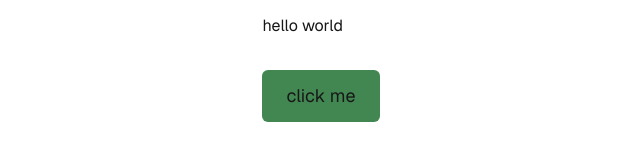
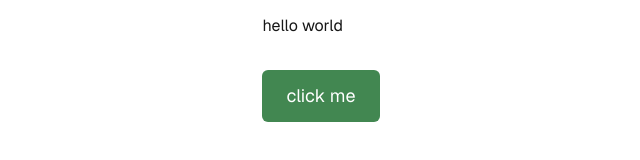
Before and after one commit to OutGame1/my_monster, a Next.js app: page / in a window 1280 px wide. Shown: the part 332-492 px from the top of the page, without its empty margins (319-959 px from the left). Built offline with nearby package versions, Linux system fonts and the light colour scheme.

Commit message:
added color to button

```diff
--- a/src/components/button.tsx
+++ b/src/components/button.tsx
@@ -7,21 +7,21 @@ function getSize (size: 'sm' | 'md' | 'lg' | 'xl'): string {
   }
 }
 
-function getVariant (variant: 'primary' | 'ghost' | 'underline' | 'outline'): string {
+function getVariant (variant: 'primary' | 'ghost' | 'underline' | 'outline', disabled: boolean): string {
   switch (variant) {
-    case 'primary': return 'bg-aqua-forest-500 hover:bg-aqua-forest-600'
-    case 'ghost': return 'bg-transparent text-aqua-forest-500 hover:bg-aqua-forest-100'
-    case 'underline': return 'underline hover:no-underline underline-offset-6'
-    case 'outline': return 'border border-aqua-forest-200 text-aqua-forest-400'
+    case 'primary': return disabled ? 'bg-aqua-forest-200 text-aqua-forest-400' : 'bg-aqua-forest-500 hover:bg-aqua-forest-700 text-white'
+    case 'ghost': return disabled ? 'bg-transparent text-aqua-forest-200' : 'bg-transparent text-aqua-forest-500 hover:bg-aqua-forest-100/10'
+    case 'underline': return disabled ? 'underline text-aqua-forest-200' : 'underline hover:no-underline underline-offset-6'
+    case 'outline': return disabled ? 'border border-aqua-forest-200 text-aqua-forest-400' : 'border border-aqua-forest-500 text-aqua-forest-500 hover:bg-aqua-forest-100/10'
   }
 }
 
 function Button ({
-  children = 'click me',
+  children = 'Click me',
   onClick,
   size = 'md',
   variant = 'primary',
-  disabled = true
+  disabled = false
 }: {
   children: React.ReactNode
   onClick?: () => void
@@ -31,8 +31,8 @@ function Button ({
 }): React.ReactNode {
   return (
     <button
-      className={`rounded-md ${disabled ? '' : 'transition-all duration-300 cursor-pointer active:scale-95'} ${getSize(size)} ${getVariant(variant)}`}
-      onClick={onclick}
+      className={`rounded-md  ${disabled ? '' : 'transition-all duration-300 cursor-pointer active:scale-95'} ${getSize(size)} ${getVariant(variant, disabled)}`}
+      onClick={onClick}
     >
       {children}
     </button>
```
